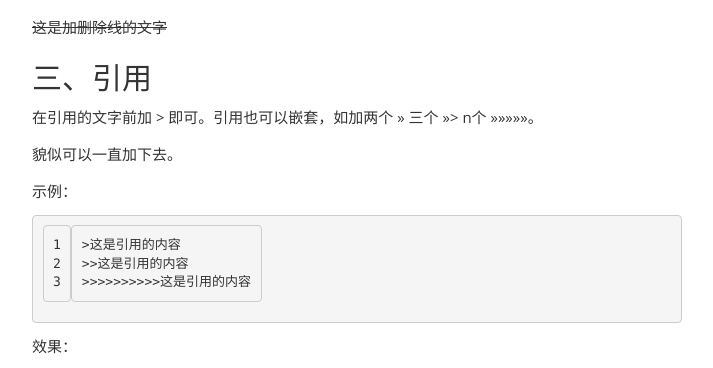
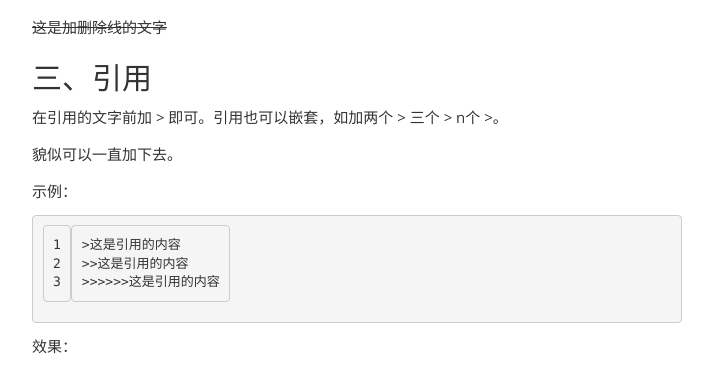
Before and after one commit to KarlBrian/karlbrian.github.io, a Jekyll site: the page built from _posts/2019-05-09-Markdown_Learning.md, in a window 1280 px wide and 900 px high, scrolled down 1576 px. Shown: the part 153-521 px from the top of the window, without its empty margins (283-996 px from the left). Built offline with Jekyll 4.4.1, drawn with Linux system fonts in a browser that asks for light colours.

````diff
--- a/_posts/2019-05-09-Markdown_Learning.md
+++ b/_posts/2019-05-09-Markdown_Learning.md
@@ -76,7 +76,7 @@ Markdown 是一种可以使用普通文本编辑器编写的标记语言，通
 
 ## 三、引用
 
-在引用的文字前加 > 即可。引用也可以嵌套，如加两个 >> 三个 >>> n个 >>>>>>>>>>。
+在引用的文字前加 > 即可。引用也可以嵌套，如加两个 > 三个 > n个 >。
 
 貌似可以一直加下去。
 
@@ -85,7 +85,7 @@ Markdown 是一种可以使用普通文本编辑器编写的标记语言，通
 ```
 >这是引用的内容
 >>这是引用的内容
->>>>>>>>>>这是引用的内容
+>>>>>>这是引用的内容
 ```
 
 效果：
@@ -137,7 +137,7 @@ Markdown 是一种可以使用普通文本编辑器编写的标记语言，通
 
 ![blockchain](https://ss0.bdstatic.com/70cFvHSh_Q1YnxGkpoWK1HF6hhy/it/u=702257389,1274025419&fm=27&gp=0.jpg "区块链")
 
-> 上传本地图片待解决
+> 上传本地图片待解决。
 
 ## 六、超链接
 
````
